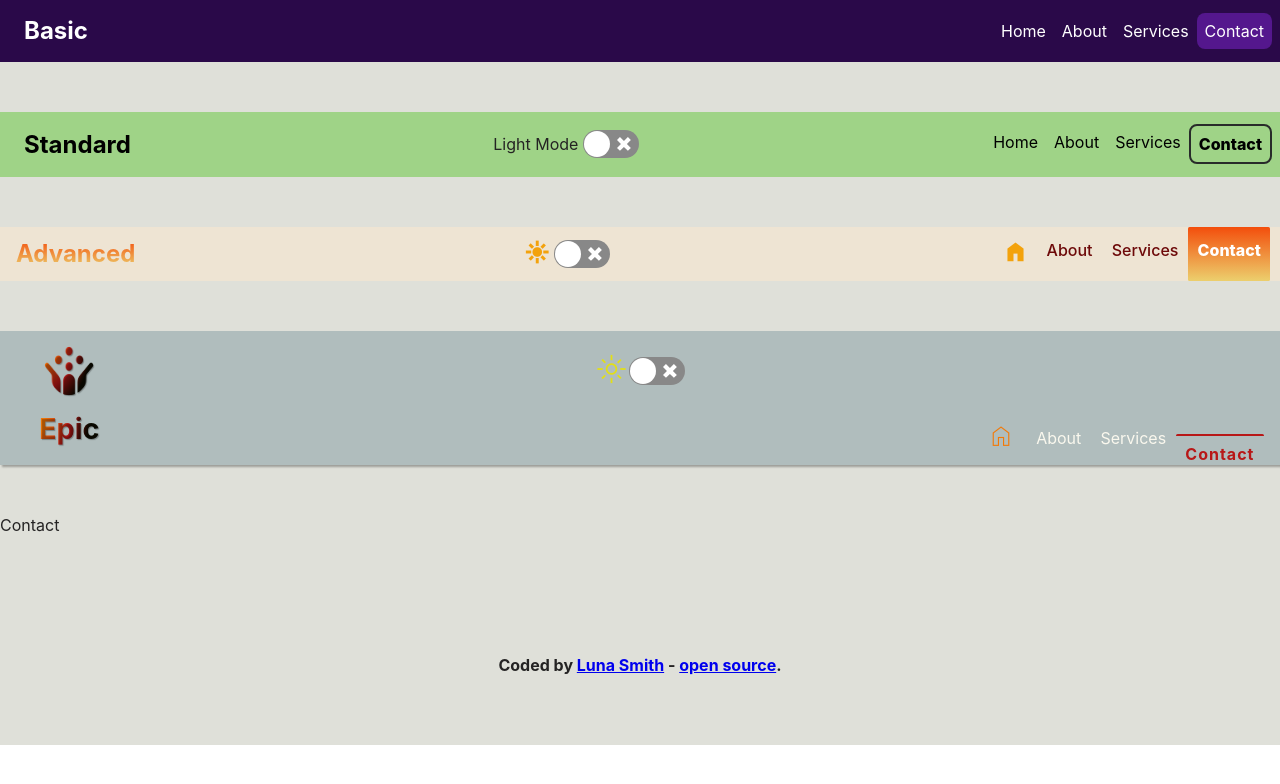
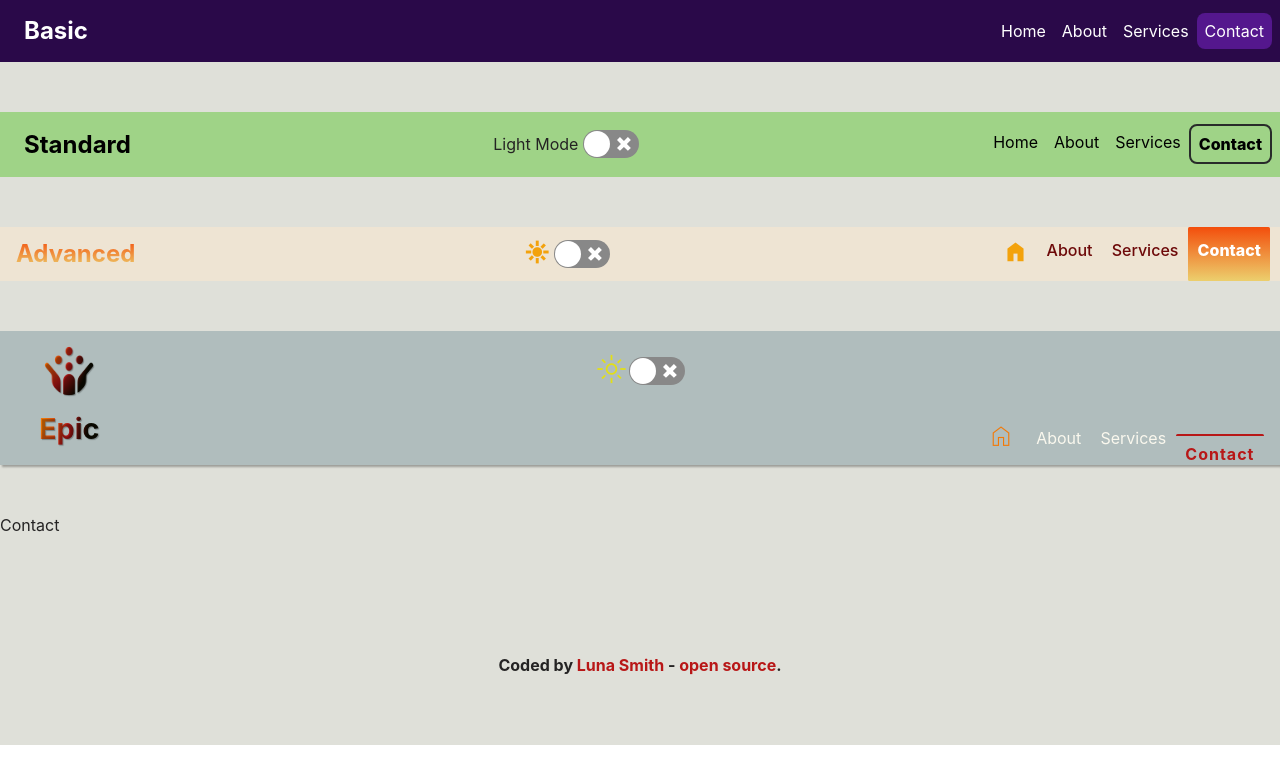
Before and after one commit to Lu-Smith/react_headers, a React (Create React App) app: page /contact in a window 1280 px wide. Shown: the top 784 px of the page. Built offline with nearby package versions, Linux system fonts and the light colour scheme.

Commit message:
Updated the footer styling

```diff
--- a/src/components/styles/Footer.css
+++ b/src/components/styles/Footer.css
@@ -5,3 +5,13 @@
     align-items: center;
     justify-content: center;
 }
+
+.Footer a {
+    text-decoration: none;
+    color: rgb(184, 23, 23);
+}
+
+.Footer a:hover {
+    text-decoration: underline;
+    color: rgb(243, 121, 7);
+}
```
